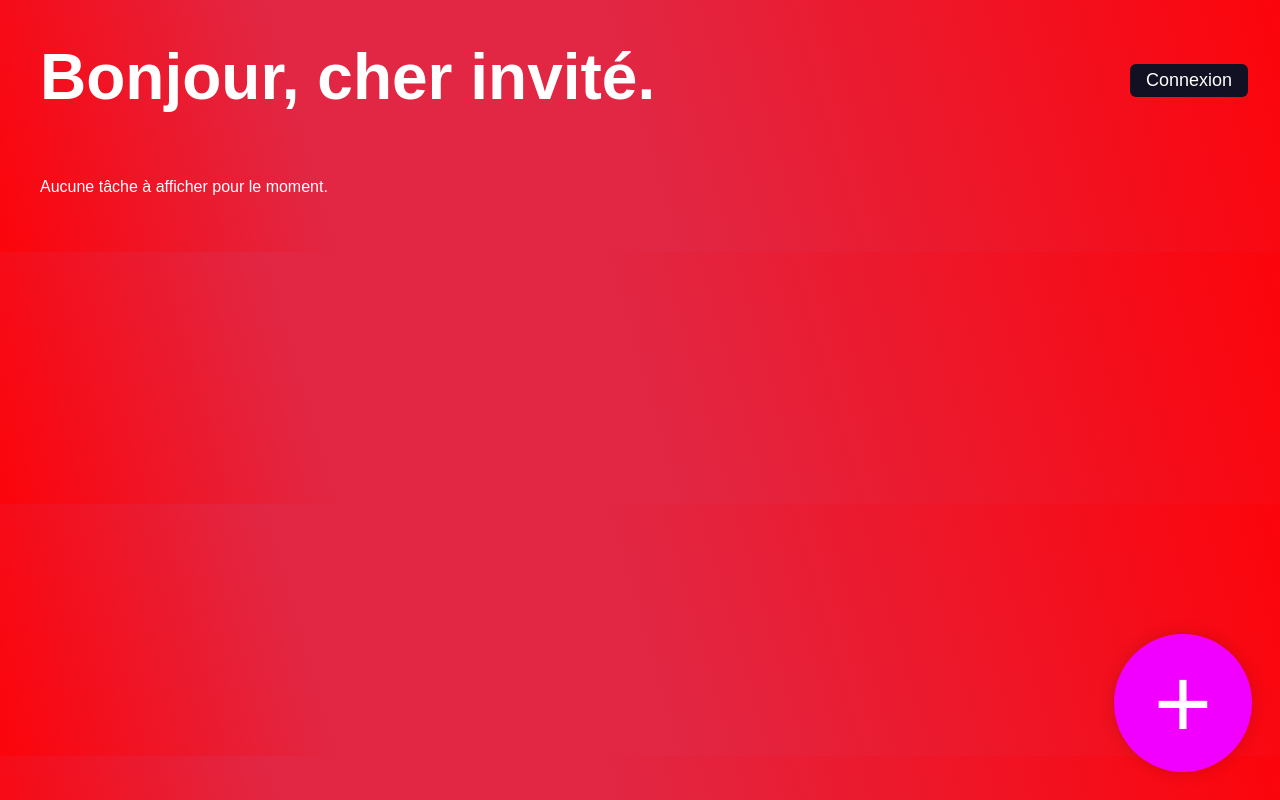
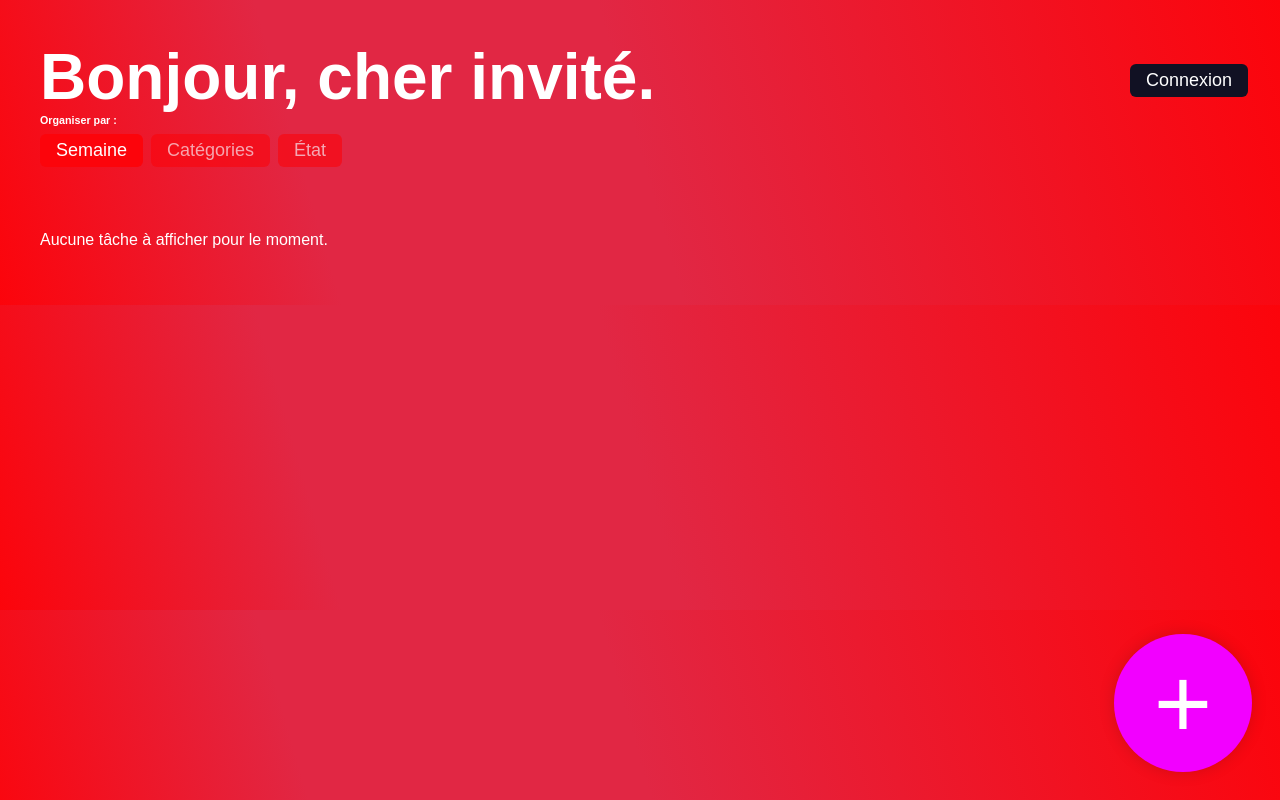
Before and after one commit to goncalvesdeveloppement/ToutDouxListeEval, an Angular app: page /dashboard in a window 1280 px wide. Built offline with nearby package versions, Linux system fonts and the light colour scheme; data requests are answered from the project's data file; a web font is replaced by a local one.

Commit message:
Basculer le mode d'affichage

```diff
--- a/src/app/app-routing.module.ts
+++ b/src/app/app-routing.module.ts
@@ -10,6 +10,10 @@ import { LoggedUserGuard } from './guards/logged-user.guard';
 const routes: Routes = [
   {
     path: 'dashboard',
+    component: DashboardComponent
+  },
+  {
+    path: 'dashboard/:mode',
     component: DashboardComponent
   },
   {
--- a/src/app/app.module.ts
+++ b/src/app/app.module.ts
@@ -14,6 +14,7 @@ import { LogoutButtonComponent } from './components/elements/logout-button/logou
 import { LogoutComponent } from './components/views/logout/logout.component';
 import { NotFoundComponent } from './components/views/not-found/not-found.component';
 import { TaskComponent } from './components/views/task/task.component';
+import { SortSwitchComponent } from './components/elements/sort-switch/sort-switch.component';
 
 @NgModule({
   declarations: [
@@ -26,7 +27,8 @@ import { TaskComponent } from './components/views/task/task.component';
     LogoutButtonComponent,
     LogoutComponent,
     NotFoundComponent,
-    TaskComponent
+    TaskComponent,
+    SortSwitchComponent
   ],
   imports: [
     HttpClientModule,
--- /dev/null
+++ b/src/app/components/elements/sort-switch/sort-switch.component.html
@@ -0,0 +1,6 @@
+<h6>Organiser par :</h6>
+<div class="container">
+    <button (click)="switchTo('/dashboard')" [ngClass]="currentMode == 'week' ? 'active' : ''">Semaine</button>
+    <button (click)="switchTo('/dashboard/category')" [ngClass]="currentMode == 'category' ? 'active' : ''">Catégories</button>
+    <button (click)="switchTo('/dashboard/status')" [ngClass]="currentMode == 'status' ? 'active' : ''">État</button>
+</div>
--- /dev/null
+++ b/src/app/components/elements/sort-switch/sort-switch.component.sass
@@ -0,0 +1,12 @@
+@import "../../../../variables.sass"
+
+button.active
+    opacity: 1
+
+button
+    opacity: 0.6
+
+div.container
+    display: flex
+    gap: 8px
+    margin-top: 8px
--- /dev/null
+++ b/src/app/components/elements/sort-switch/sort-switch.component.ts
@@ -0,0 +1,21 @@
+import { Component, Input, OnInit } from '@angular/core';
+import { ActivatedRoute, Route } from '@angular/router';
+
+@Component({
+  selector: 'app-sort-switch',
+  templateUrl: './sort-switch.component.html',
+  styleUrls: ['./sort-switch.component.sass']
+})
+export class SortSwitchComponent implements OnInit {
+  @Input() currentMode: string = "week";
+
+  constructor(private route: ActivatedRoute) { }
+
+  ngOnInit(): void {
+    console.table(this.currentMode);
+  }
+
+  switchTo(url: string) {
+    window.location.href = url;
+  }
+}
--- a/src/app/components/views/dashboard/dashboard.component.html
+++ b/src/app/components/views/dashboard/dashboard.component.html
@@ -1,6 +1,7 @@
 <div id="Header">
     <h1 *ngIf="user.id == 0">Bonjour, cher invité.</h1>
     <h1 *ngIf="user.id != 0">Bonjour, {{ user.name }}.</h1>
+    <app-sort-switch [currentMode]="currentMode"></app-sort-switch>
 
     <app-add-bouton></app-add-bouton>
     <app-logout-button></app-logout-button>
--- a/src/app/components/views/dashboard/dashboard.component.ts
+++ b/src/app/components/views/dashboard/dashboard.component.ts
@@ -1,4 +1,5 @@
 import { Component, OnInit } from '@angular/core';
+import { ActivatedRoute } from '@angular/router';
 import { Category } from 'src/app/model/category.model';
 import { TaskCategory } from 'src/app/model/task-category.model';
 import { Task } from 'src/app/model/task.model';
@@ -13,16 +14,18 @@ import { AuthService } from 'src/app/services/auth.service';
 })
 export class DashboardComponent implements OnInit {
   taskList: Task[] | undefined = [];
-  currentMode: number = 0;
+  currentMode: string = "week";
   tasksCategories: TaskCategory[] | undefined = [];
   categories: Category[] | undefined = [];
   groupedTasks: { [key: string]: Task[] } = {};
   error: string | null = null;
   user: User;
 
-  constructor(private api: ApiService, private auth: AuthService) { }
+  constructor(private api: ApiService, private auth: AuthService, private route: ActivatedRoute) { }
 
   ngOnInit(): void {
+    if (this.route.snapshot.paramMap.get("mode"))
+      this.currentMode = this.route.snapshot.paramMap.get("mode").toLowerCase();
     this.getAllTasks();
   }
 
@@ -58,7 +61,7 @@ export class DashboardComponent implements OnInit {
 
                 // Appel de la fonction groupAllTasks pour grouper les tâches
                 if (this.taskList && this.categories && this.tasksCategories) {
-                  this.groupedTasks = this.groupAllTasks(this.currentMode, this.tasksCategories, this.categories);
+                  this.groupedTasks = this.groupAllTasks((this.currentMode == "week" ? 0 : (this.currentMode == "category" ? 1 : 2)), this.tasksCategories, this.categories);
                 }
               },
               error: (err) => {
@@ -74,7 +77,7 @@ export class DashboardComponent implements OnInit {
 
   getGroupOrderStyle(groupTitle: string) {
     // Retourne un style dynamique en fonction de la clé du groupe (groupTitle)
-    switch (this.currentMode) {
+    switch ((this.currentMode == "week" ? 0 : (this.currentMode == "category" ? 1 : 2))) {
       case 0: // Mode semaine
         return {
           'order': this.getWeekOrder(groupTitle)
```
Also changed, not shown: 1 other file (tests, documents, lock files or other folders).
